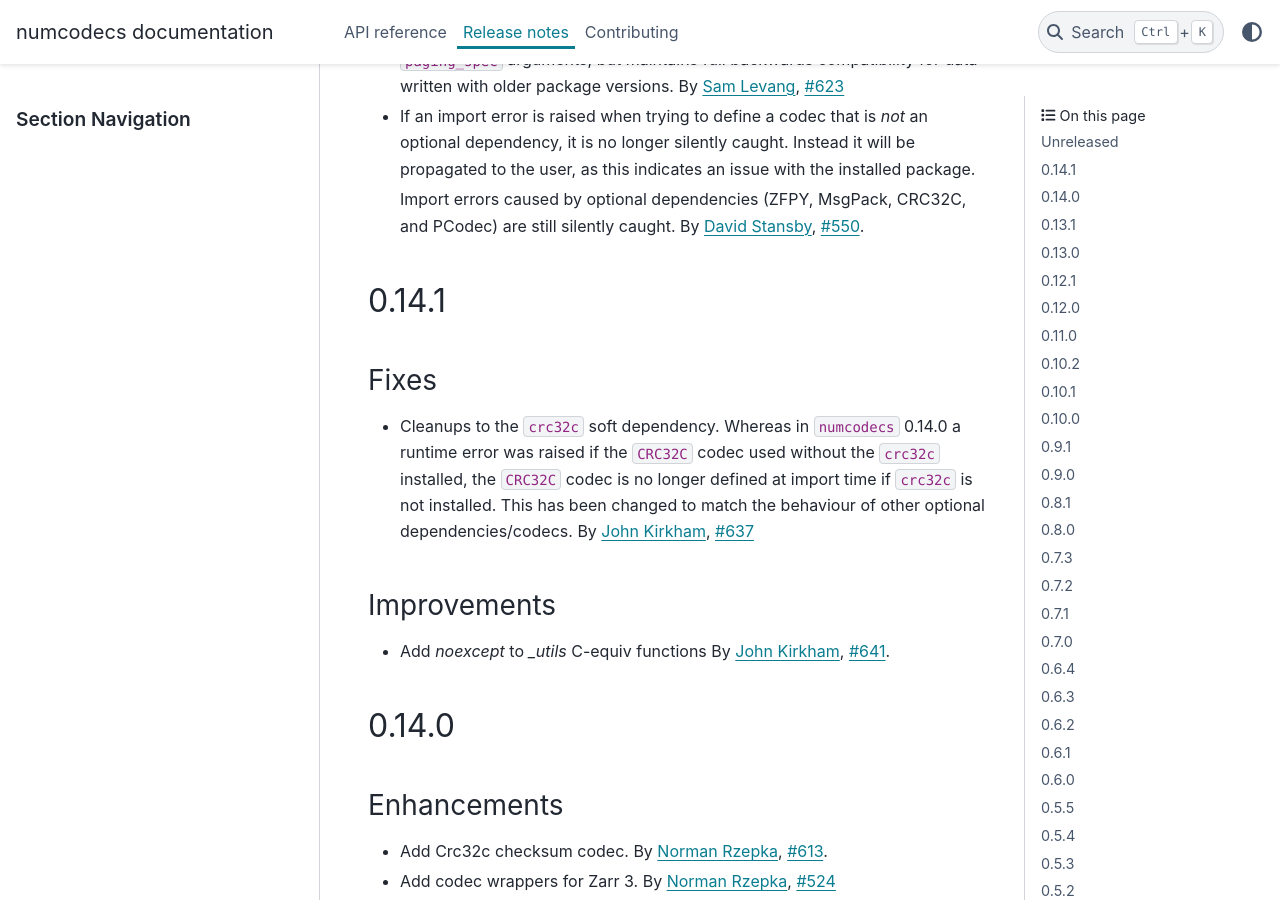
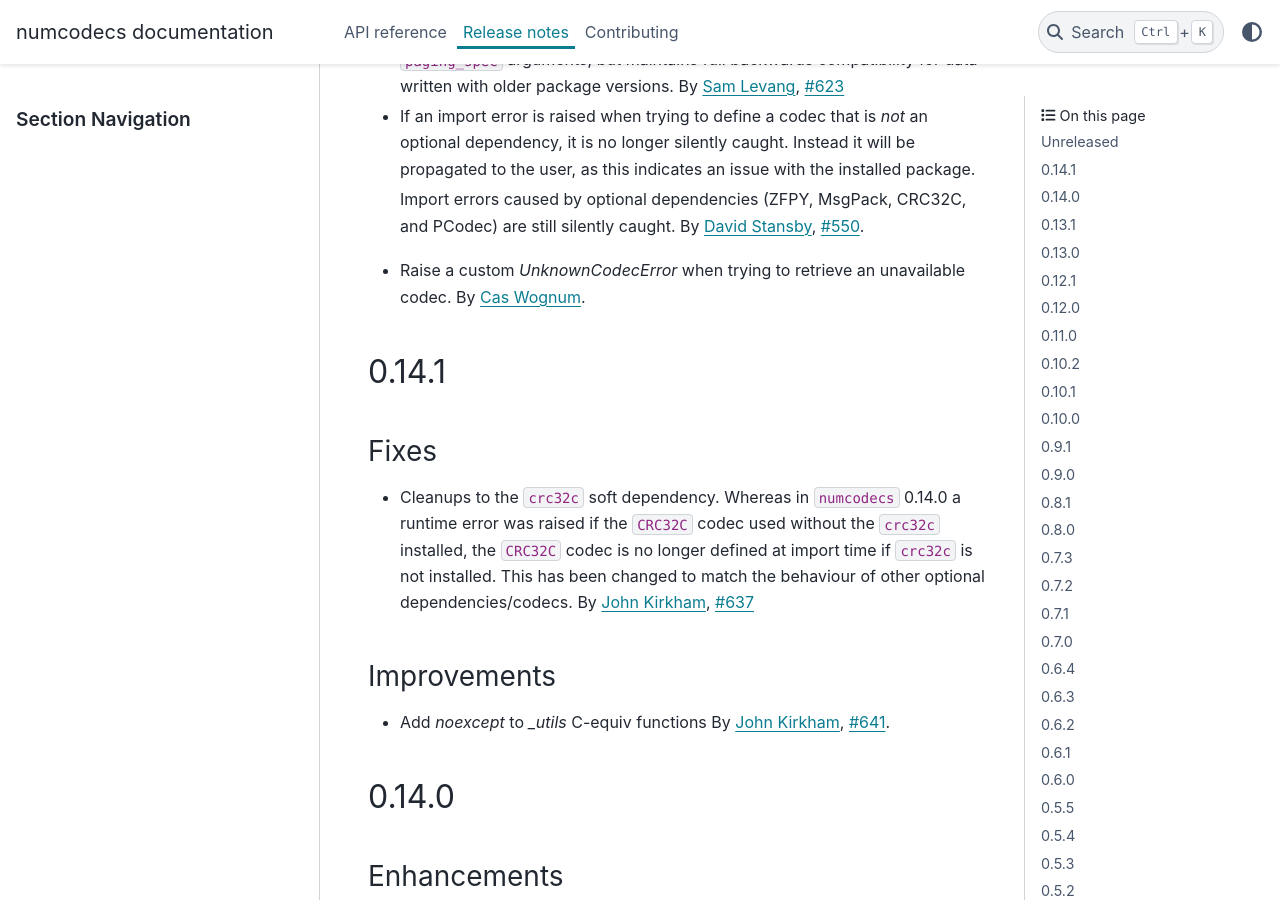
Before and after one commit to zarr-developers/numcodecs, a Sphinx documentation site: the page built from docs/release.rst, in a window 1280 px wide and 900 px high, scrolled down 1159 px. Built offline with Sphinx 7.4.7 and the PyData theme 0.15.4, drawn with Linux system fonts in a browser that asks for light colours; the version number could not be read and is left out.

Commit message:
Add a release note

```diff
--- a/docs/release.rst
+++ b/docs/release.rst
@@ -63,6 +63,8 @@ Improvements
   Import errors caused by optional dependencies (ZFPY, MsgPack, CRC32C, and PCodec)
   are still silently caught.
   By :user:`David Stansby <dstansby>`, :issue:`550`.
+* Raise a custom `UnknownCodecError` when trying to retrieve an unavailable codec.
+  By :user:`Cas Wognum <cwognum>`.
 
 
 0.14.1
```
